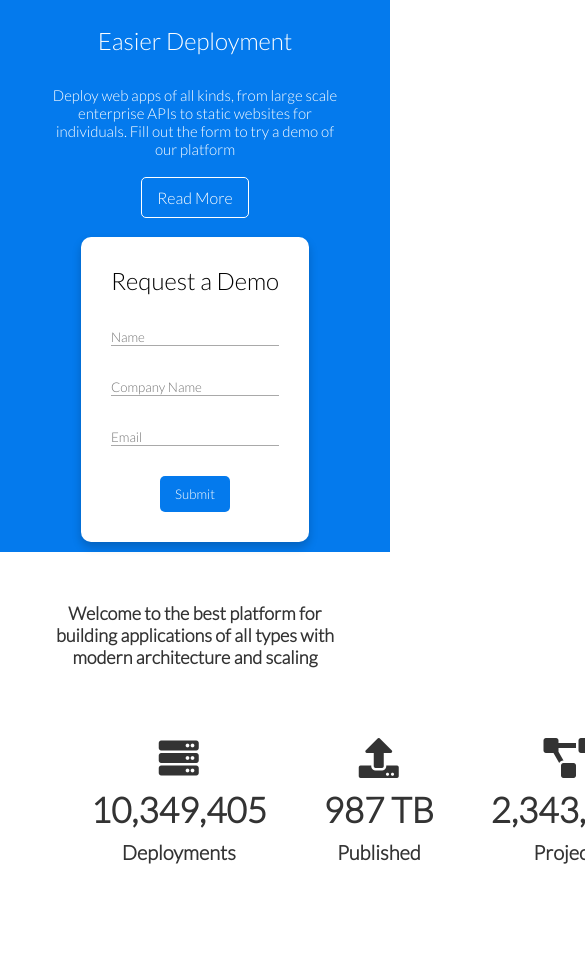
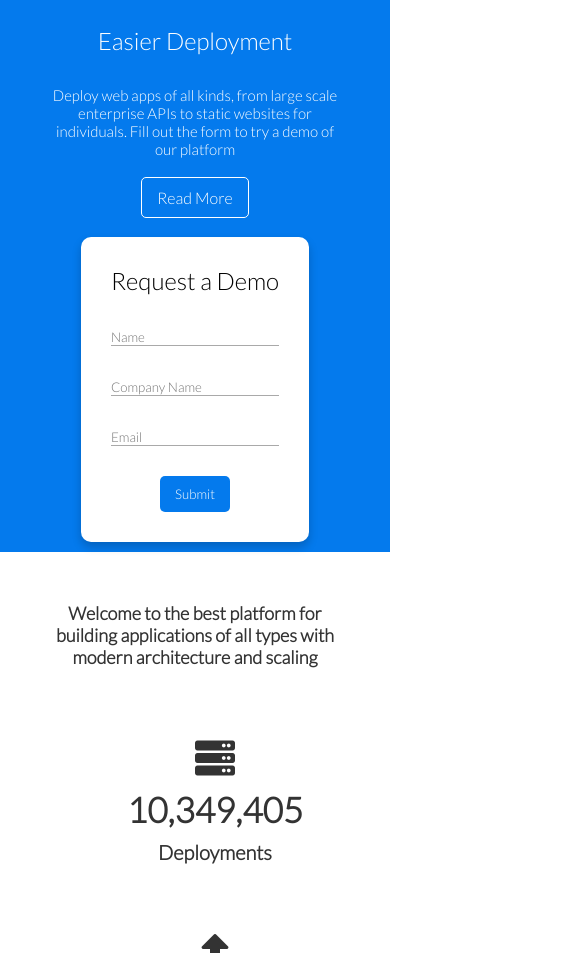
Before and after one commit to ShahbajKhan/XYZ-responsive-site, a plain HTML site: page index.html in a window 390 px wide. Shown: the part 83-1036 px from the top of the page, 585 px wide, since content can reach past the window. Drawn offline with Linux system fonts and the light colour scheme.

Commit message:
updated the home page

```diff
--- a/css/style.css
+++ b/css/style.css
@@ -273,9 +273,6 @@ img {
 /* Responsiveness */
 
 @media (max-width:768px) {
-    /* Navbar */
-
-
     /* show section */
     .show{
         height: 100%;
@@ -298,7 +295,7 @@ img {
     .numericSection-heading{
         width: 100%;
     }
-    .numericSection .grid, {
+    .numericSection .grid {
         grid-template-columns: repeat(1,1fr);
     }
     .stats-div{
```
